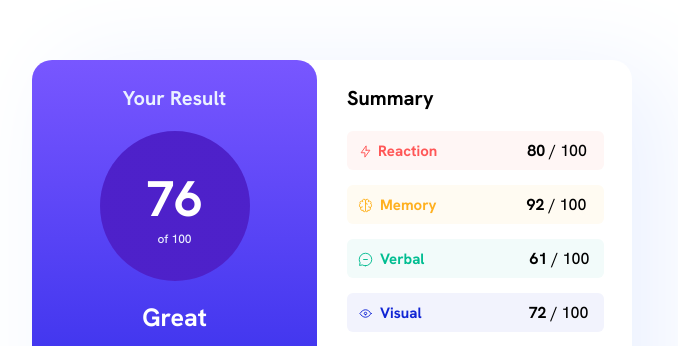
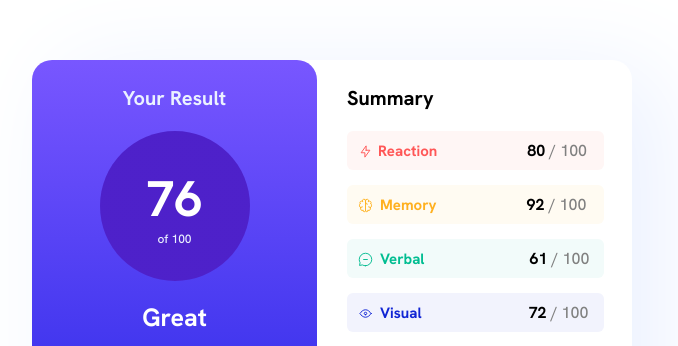
Before and after one commit to Izukamma/results-summary-component, a plain HTML site: page index.html in a window 1280 px wide. Shown: the part 240-586 px from the top of the page, without its empty margins (308-986 px from the left). Drawn offline with Linux system fonts and the light colour scheme.

Commit message:
fifth commit 2/11/2024

```diff
--- a/index.html
+++ b/index.html
@@ -39,7 +39,7 @@
           </div>
 
           <div class="nums">
-            <p><strong>80</strong> / 100</p>
+            <p><strong>80</strong> <span>/ 100</span></p>
           </div>
         </div>
 
@@ -53,7 +53,7 @@
           </div>
 
           <div class="nums">
-            <p><strong>92</strong> / 100</p>
+            <p><strong>92</strong> <span>/ 100</span></p>
           </div>
         </div>
 
@@ -67,7 +67,7 @@
           </div>
 
           <div class="nums">
-            <p><strong>61</strong> / 100</p>
+            <p><strong>61</strong> <span>/ 100</span></p>
           </div>
         </div>
 
@@ -81,7 +81,7 @@
           </div>
 
           <div class="nums">
-            <p><strong>72</strong> / 100</p>
+            <p><strong>72</strong> <span>/ 100</span></p>
           </div>
         </div>
 
--- a/style.css
+++ b/style.css
@@ -218,3 +218,7 @@ button {
   color: white;
   cursor: pointer;
 }
+
+span {
+  color: gray;
+}
```
